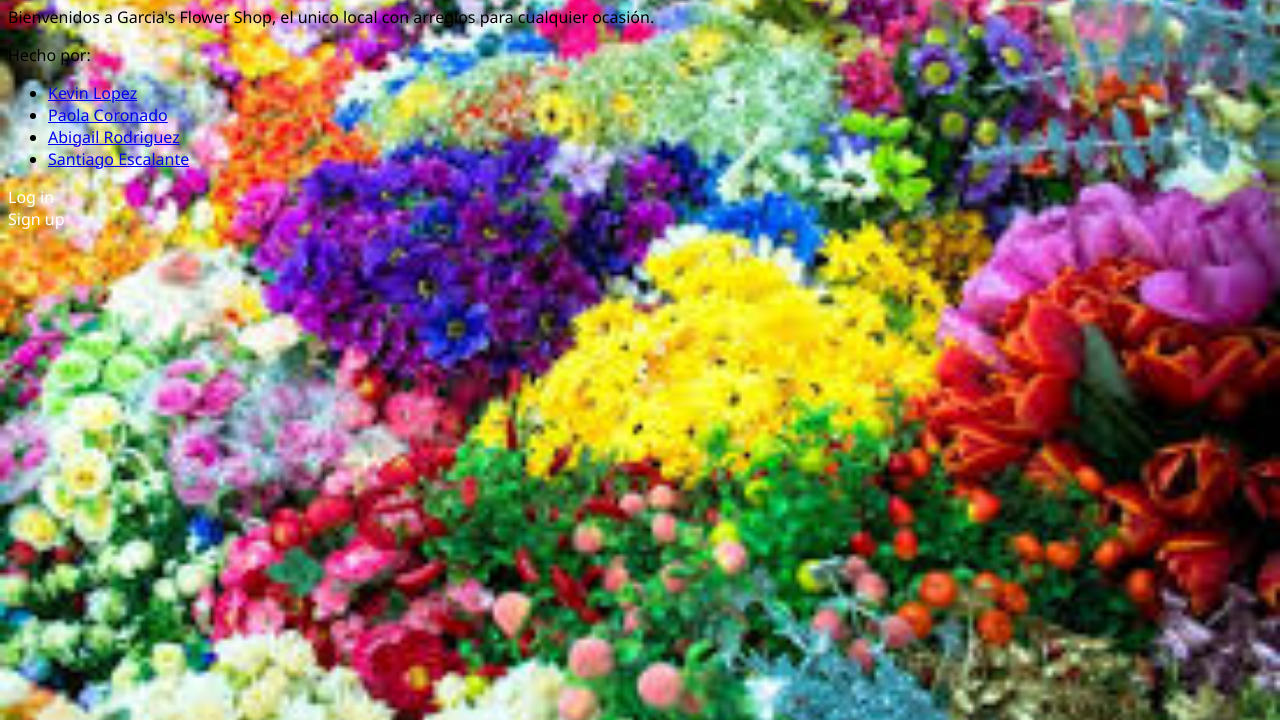
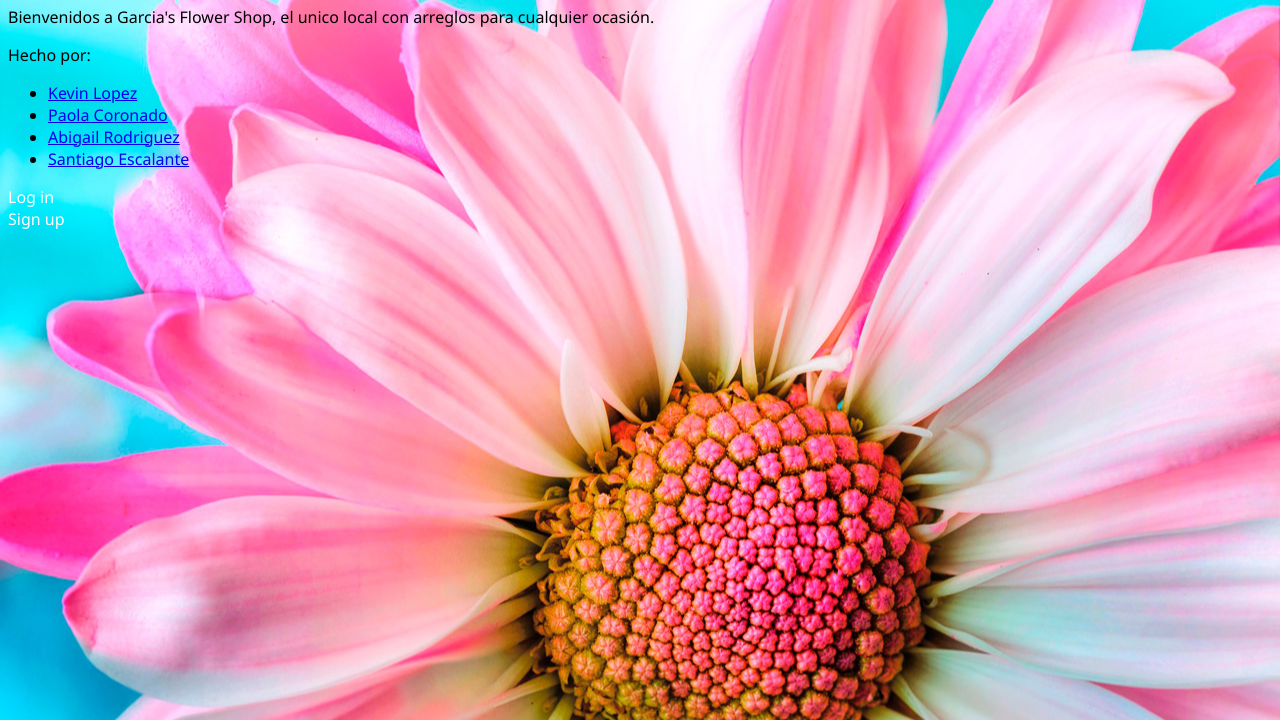
Before and after one commit to team-jasp/team-jasp.github.io, a plain HTML site: page index.html in a window 1280 px wide. Shown: the part 80-800 px from the top of the page. Drawn offline with Linux system fonts and the light colour scheme.

Commit message:
Final git commit -m Final

```diff
--- a/style-index.css
+++ b/style-index.css
@@ -1,5 +1,5 @@
 body{
-    background-image: url(Imagen/images.jpg);
+    background-image: url(Imagen/flores.jpg);
     background-attachment: fixed;
     background-position: center center;
     background-repeat: no-repeat;
```
Also changed, not shown: Imagen/flores.jpg (added), Imagen/images.jpg (deleted).
